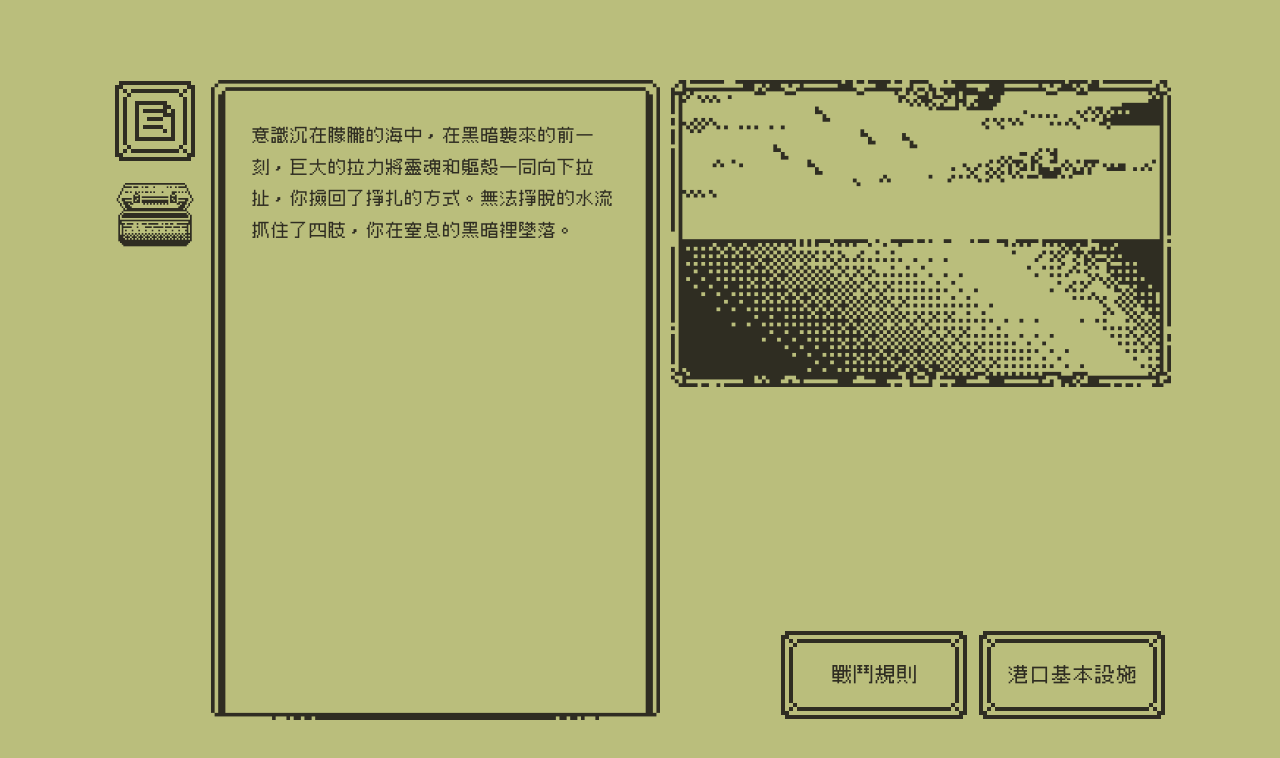
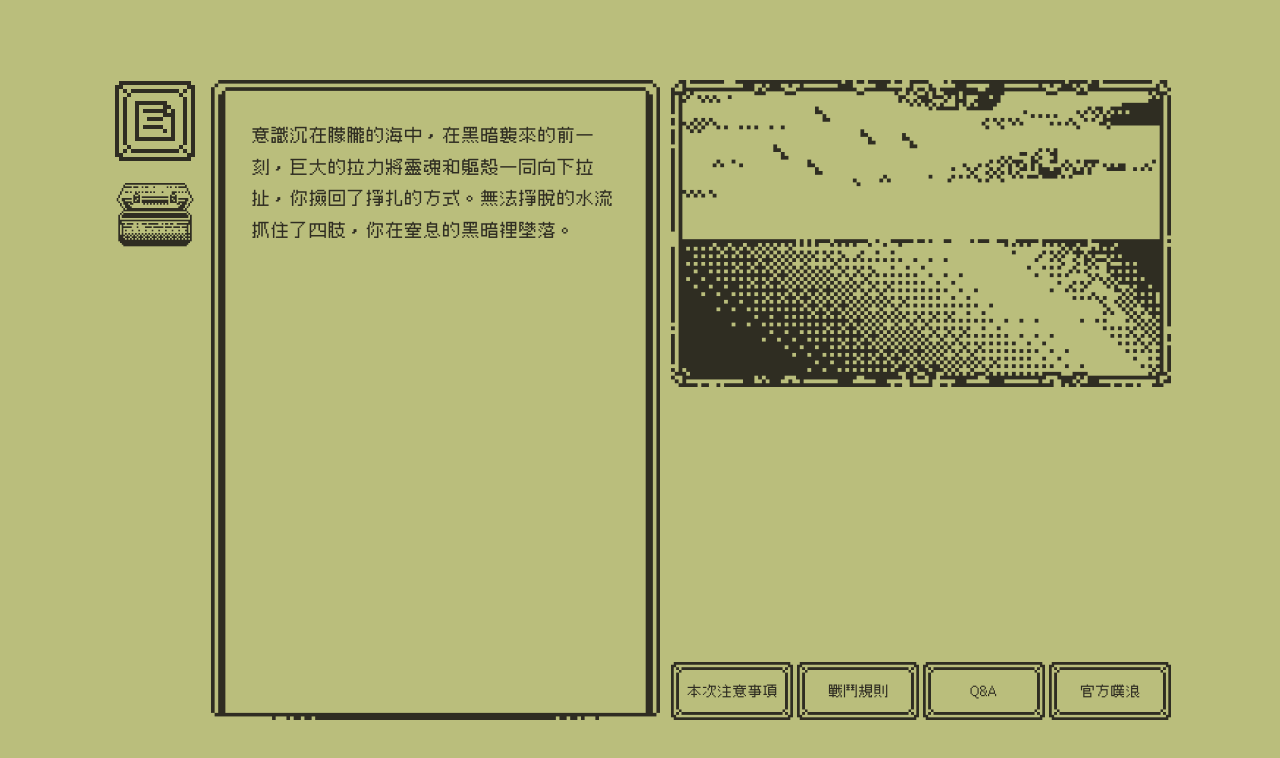
Before and after one commit to Rattus9527/main_3, a React (Vite) app: page /#/20 in a window 1280 px wide. Shown: the top 758 px of the page. Built offline with nearby package versions, Linux system fonts and the light colour scheme.

Commit message:
adjust style

```diff
--- a/src/components/Book.jsx
+++ b/src/components/Book.jsx
@@ -7,6 +7,7 @@ import page4 from "/EP3/BoatScene/book/0405.png";
 import page5 from "/EP3/BoatScene/book/06.png";
 import back from "/EP3/BoatScene/book/封底.png";
 import paaper from "/EP3/BoatScene/book/契約書.png";
+import sign from "/EP3/BoatScene/book/sign.png";
 
 import arrowLeft from "/EP3/BoatScene/arrow-l.png";
 import arrowRight from "/EP3/BoatScene/arrow-r.png";
@@ -168,6 +169,7 @@ function Book({ showBook }) {
                   showHint(false);
                 }}
               >
+                <img src={sign} alt="" className="sign" />
                 <img src={closeIcon} alt="" className="close-icon" />
               </button>
             </div>
--- a/src/components/ImgArea.jsx
+++ b/src/components/ImgArea.jsx
@@ -56,7 +56,26 @@ function ImgArea() {
     <div className="img-area">
       <img src={currentImg[0]} alt="" className="sence" />
       <div className="btn-group">
-        <button className="btn">
+        <a href="#" className="btn">
+          <img
+            src={
+              mainState === "normal"
+                ? btnBg
+                : mainState === "off"
+                ? btnBgOff
+                : mainState === "dark"
+                ? btnBgDark
+                : btnBgBlood
+            }
+            alt=""
+          />
+          <p>本次注意事項</p>
+        </a>
+        <a
+          href="https://geraldseyeball.wixsite.com/geraldseyeball/戰鬥規則"
+          className="btn"
+          target="_blank"
+        >
           <img
             src={
               mainState === "normal"
@@ -70,8 +89,12 @@ function ImgArea() {
             alt=""
           />
           <p>戰鬥規則</p>
-        </button>
-        <button className="btn">
+        </a>
+        <a
+          href="https://geraldseyeball.wixsite.com/geraldseyeball/問與答"
+          className="btn"
+          target="_blank"
+        >
           <img
             src={
               mainState === "normal"
@@ -84,8 +107,27 @@ function ImgArea() {
             }
             alt=""
           />
-          <p>港口基本設施</p>
-        </button>
+          <p>Q&A</p>
+        </a>
+        <a
+          href="https://www.plurk.com/GeraldsEyeball"
+          className="btn"
+          target="_blank"
+        >
+          <img
+            src={
+              mainState === "normal"
+                ? btnBg
+                : mainState === "off"
+                ? btnBgOff
+                : mainState === "dark"
+                ? btnBgDark
+                : btnBgBlood
+            }
+            alt=""
+          />
+          <p>官方噗浪</p>
+        </a>
       </div>
     </div>
   );
--- a/src/styles/all.scss
+++ b/src/styles/all.scss
@@ -67,7 +67,7 @@ main {
   cursor: pointer;
   p {
     position: absolute;
-    font-size: 20px;
+    font-size: 14px;
   }
 }
 .btn-list {
@@ -132,6 +132,7 @@ main {
 .btn-group {
   display: flex;
   justify-content: end;
+  gap: 4px;
   animation: appear 1s ease-in;
 }
 .log {
@@ -709,6 +710,13 @@ main {
   .a-center {
     align-self: center;
   }
+  .sign {
+    position: absolute;
+    top: 470px;
+    right: 90px;
+    width: 80px;
+    height: auto;
+  }
 }
 .close-btn {
   width: 40px;
```
Also changed, not shown: public/EP3/BoatScene/book/sign.png (added), src/styles/all.css, 1 other file (tests, documents, lock files or other folders).
